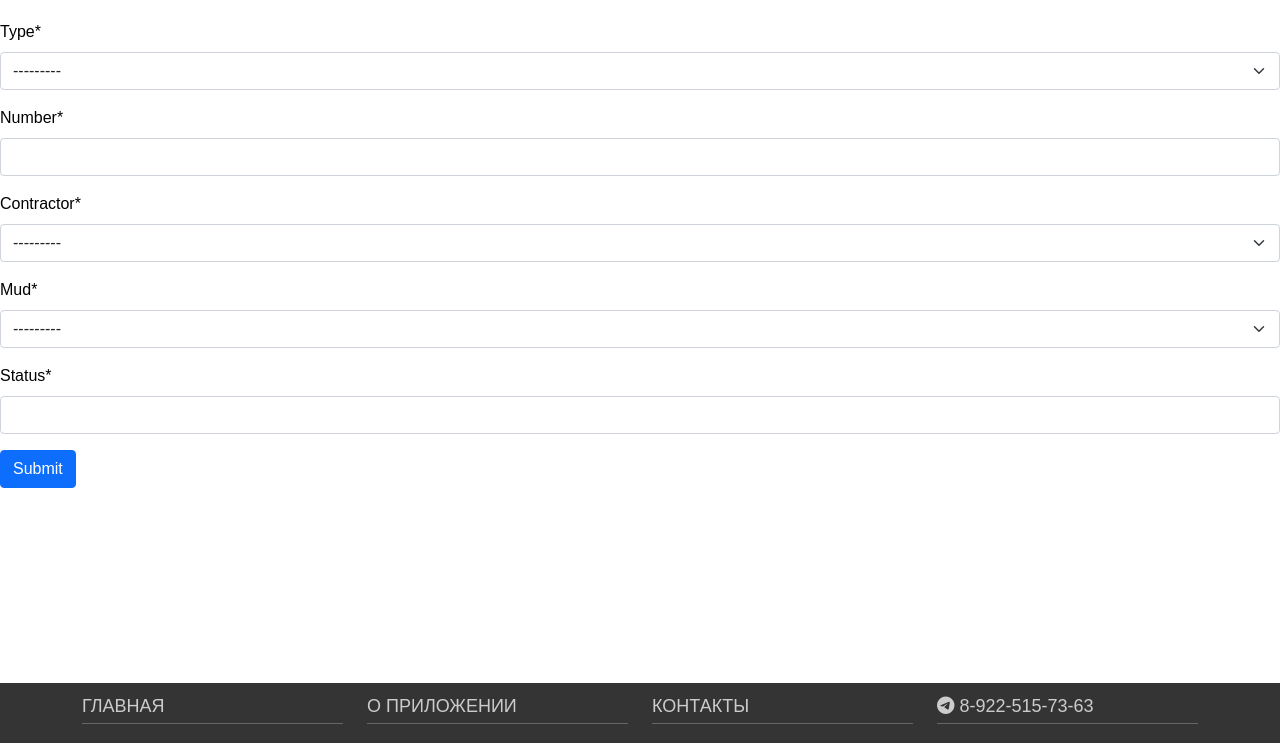
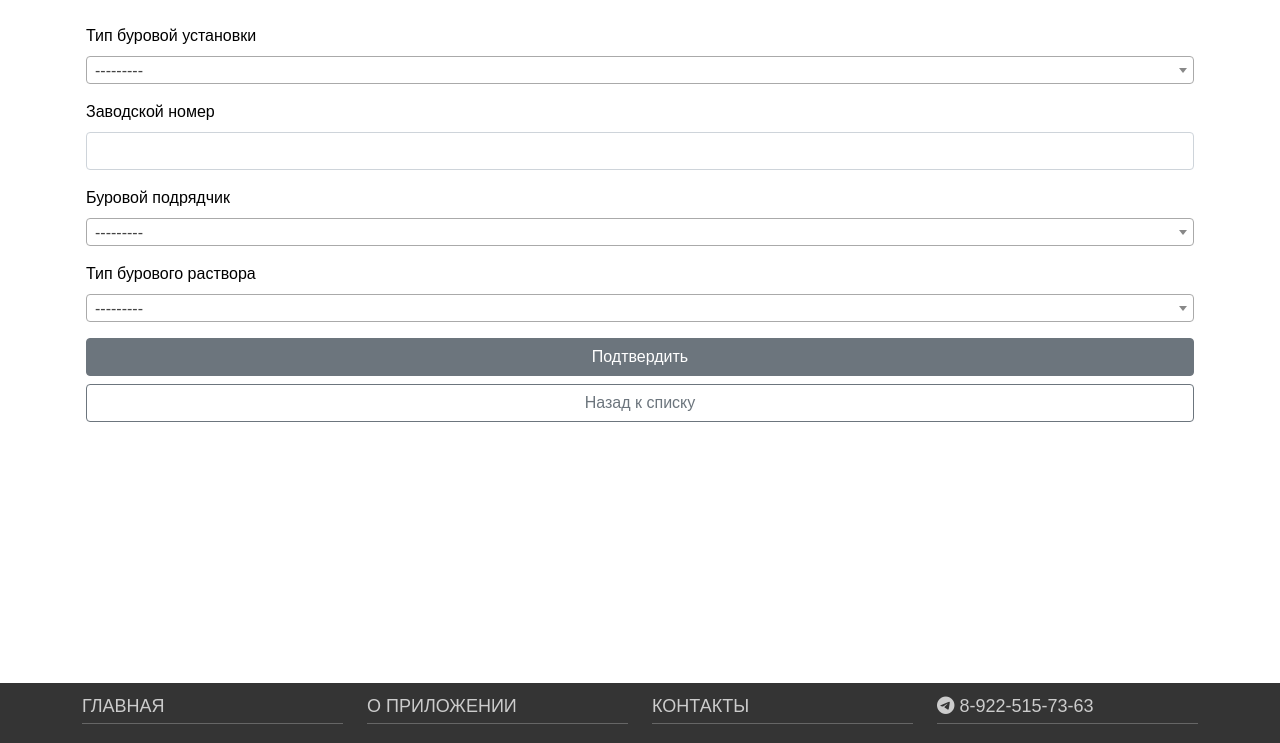
Before and after one commit to EShishk1n/project_UOBR, a Django app: page /rig/add in a window 1280 px wide. Shown: the part 57-800 px from the top of the page. Run offline with Django 5.2, Linux system fonts and the light colour scheme; data that the repository does not hold is empty; some libraries are stand-ins or nearby versions.

Commit message:
add CRUD for one model

```diff
--- a/project_UOBR/dvizhenie/forms.py
+++ b/project_UOBR/dvizhenie/forms.py
@@ -1,13 +1,16 @@
 from django import forms
+
 
 from dvizhenie.models import DrillingRig
 
 
-class DrillingRigRorm(forms.ModelForm):
+class DrillingRigForm(forms.ModelForm):
     class Meta:
         model = DrillingRig
         fields = '__all__'
-
-    def __int__(self, *args, **kwargs):
-        super().__init__(*args, **kwargs)
-        self.fields['number'].widget.attrs.update({'class': 'form-control'})
+        labels = {
+            'type': 'Тип буровой установки',
+            'number': 'Заводской номер',
+            'contractor': 'Буровой подрядчик',
+            'mud': 'Тип бурового раствора',
+        }
--- a/project_UOBR/dvizhenie/models.py
+++ b/project_UOBR/dvizhenie/models.py
@@ -70,7 +70,6 @@ class DrillingRig(models.Model):
     number = models.CharField(unique=True)
     contractor = models.ForeignKey(Contractor, on_delete=models.CASCADE)
     mud = models.CharField(choices=Mud.choices)
-    status = models.CharField(null=True)
 
     def capacity(self) -> int:
         is_DR_russian = str(self.type)[4]
--- a/project_UOBR/dvizhenie/static/dvizhenie/css/main.css
+++ b/project_UOBR/dvizhenie/static/dvizhenie/css/main.css
@@ -39,6 +39,8 @@ blockquote {
     font-style: italic;
     color: #555;
 }
+
+
 /* Header */
 
 .navbar-light .navbar-nav .nav-link {
@@ -201,8 +203,11 @@ blockquote {
 }
 
 .table-dark {
-    --bs-table-bg: #343434
+    --bs-table-bg: #343434;
 }
 
+.asteriskField {
+    display: none;
+}
 
 /* Table */
--- a/project_UOBR/dvizhenie/templates/dvizhenie/add_update.html
+++ b/project_UOBR/dvizhenie/templates/dvizhenie/add_update.html
@@ -2,15 +2,30 @@
 {% load crispy_forms_tags %}
 
 {% block content %}
+<div class="container px-3 py-1">
+    <div class="row">
+        <form method="post">
+            {% csrf_token %}
+            {{ form|crispy }}
+            <div class="d-grid gap-2">
+                <button type="submit" class="btn btn-secondary">Подтвердить</button>
+                <a class="btn btn-outline-secondary" href="{% url 'rig' %}" role="button">Назад к списку</a>
+            </div>
 
-    <form method="post">
-        {% csrf_token %}
-        {{ form|crispy }}
-
-        <button type="submit" class="btn btn-primary">Submit</button>
-
-    </form>
-
+        </form>
+    </div>
+</div>
 
 
 {% endblock %}
+
+{% block scripts %}
+
+<script>
+    $("#id_type").select2();
+    $("#id_contractor").select2();
+    $("#id_mud").select2();
+    $("#id_pad").select2();
+</script>
+
+{% endblock %}
--- a/project_UOBR/dvizhenie/templates/dvizhenie/base.html
+++ b/project_UOBR/dvizhenie/templates/dvizhenie/base.html
@@ -12,6 +12,9 @@
           rel="stylesheet">
     <script src="https://kit.fontawesome.com/a60a060d77.js" crossorigin="anonymous"></script>
     <link rel="stylesheet" href="{% static 'dvizhenie/css/main.css' %}">
+    <script src="https://code.jquery.com/jquery-3.7.1.min.js" integrity="sha256-/JqT3SQfawRcv/BIHPThkBvs0OEvtFFmqPF/lYI/Cxo=" crossorigin="anonymous"></script>
+    <link href="https://cdn.jsdelivr.net/npm/select2@4.1.0-rc.0/dist/css/select2.min.css" rel="stylesheet" />
+    <script src="https://cdn.jsdelivr.net/npm/select2@4.1.0-rc.0/dist/js/select2.min.js"></script>
     <title>Движение</title>
 </head>
 
@@ -79,6 +82,10 @@
 
         </section>
 
+        {% block scripts %}
+
+        {% endblock %}
+
     </main>
 
 
--- a/project_UOBR/dvizhenie/templates/dvizhenie/rig.html
+++ b/project_UOBR/dvizhenie/templates/dvizhenie/rig.html
@@ -20,7 +20,6 @@
                     <th scope="col">Тип БУ</th>
                     <th scope="col">Подрядчик</th>
                     <th scope="col">Тип бурового раствора</th>
-                    <th scope="col">Статус</th>
                     <th scope="col">Действия</th>
                 </tr>
                 </thead>
@@ -31,11 +30,10 @@
                     <td>{{rig.type}}</td>
                     <td>{{rig.contractor}}</td>
                     <td>{{rig.mud}}</td>
-                    <td>{{rig.status}}</td>
                     <td>
                         <div class="button-group">
                             <a href="{% url 'rig_update' rig.id %}" class="link-secondary">Изменить</a>
-                            <a href="{% url 'rig_delete' rig.id %}" class="link-warning">Удалить</a>
+                            <a href="{% url 'rig_delete' rig.id %}" class="link-danger">Удалить</a>
                         </div>
                     </td>
                 </tr>
--- a/project_UOBR/dvizhenie/views.py
+++ b/project_UOBR/dvizhenie/views.py
@@ -3,6 +3,7 @@ from django.urls import reverse_lazy
 
 from django.views.generic import ListView, CreateView, UpdateView, DeleteView
 
+from .forms import DrillingRigForm
 from .models import DrillingRig, Pad, RigPosition, NextPosition
 from .services.define_position import define_position_and_put_into_BD
 from .services.services import get_info_from_BD
@@ -13,31 +14,32 @@ def start_page(request):
 
 
 class DrillingRigView(ListView):
-    model = DrillingRig
     template_name = 'dvizhenie/rig.html'
     context_object_name = 'rigs'
+    model = DrillingRig
+    fields = '__all__'
 
 
 class DrillingRigAddView(CreateView):
-    model = DrillingRig
-    fields = '__all__'
+    form_class = DrillingRigForm
     template_name = 'dvizhenie/add_update.html'
     success_url = reverse_lazy('rig')
 
 
 class DrillingRigUpdateView(UpdateView):
     model = DrillingRig
-    fields = '__all__'
-    template_name = 'dvizhenie/rig.html'
+    form_class = DrillingRigForm
+    template_name = 'dvizhenie/add_update.html'
     pk_url_kwarg = 'pk'
     success_url = reverse_lazy('rig')
 
 
 class DrillingRigDeleteView(DeleteView):
     model = DrillingRig
+    context_object_name = 'rig'
     pk_url_kwarg = 'pk'
     success_url = reverse_lazy('rig')
-    template_name = 'dvizhenie/rig.html'
+    template_name = 'dvizhenie/delete.html'
 
 
 class PadView(ListView):
@@ -89,7 +91,6 @@ class RigPositionUpdateView(UpdateView):
 
 
 def next_position(request):
-
     if request.method == "POST":
         define_position_and_put_into_BD()
 
```
Also changed, not shown: project_UOBR/dvizhenie/templates/dvizhenie/delete.html (added, +22 -0 lines), project_UOBR/dvizhenie/migrations/0002_remove_drillingrig_status.py (added).
